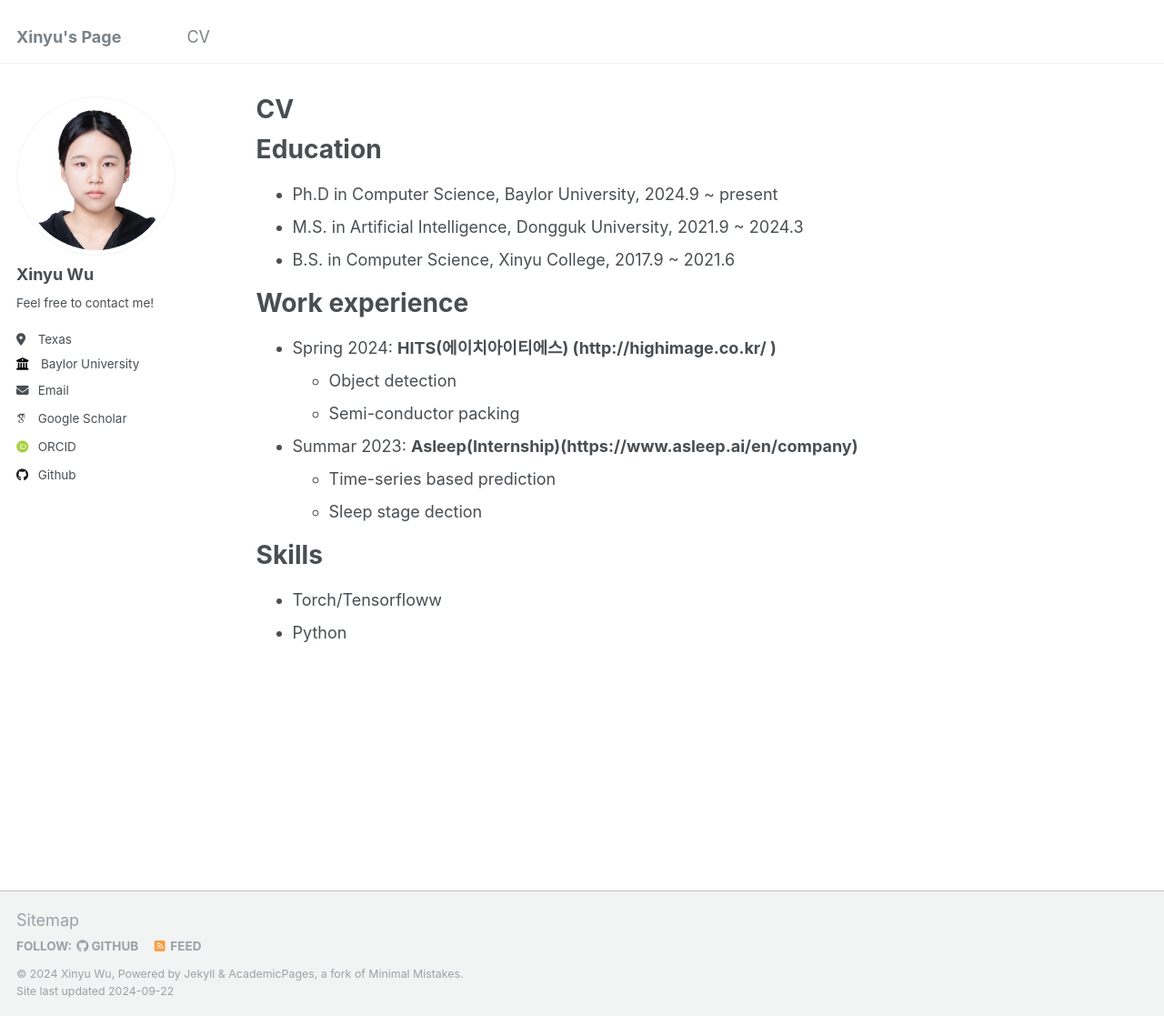
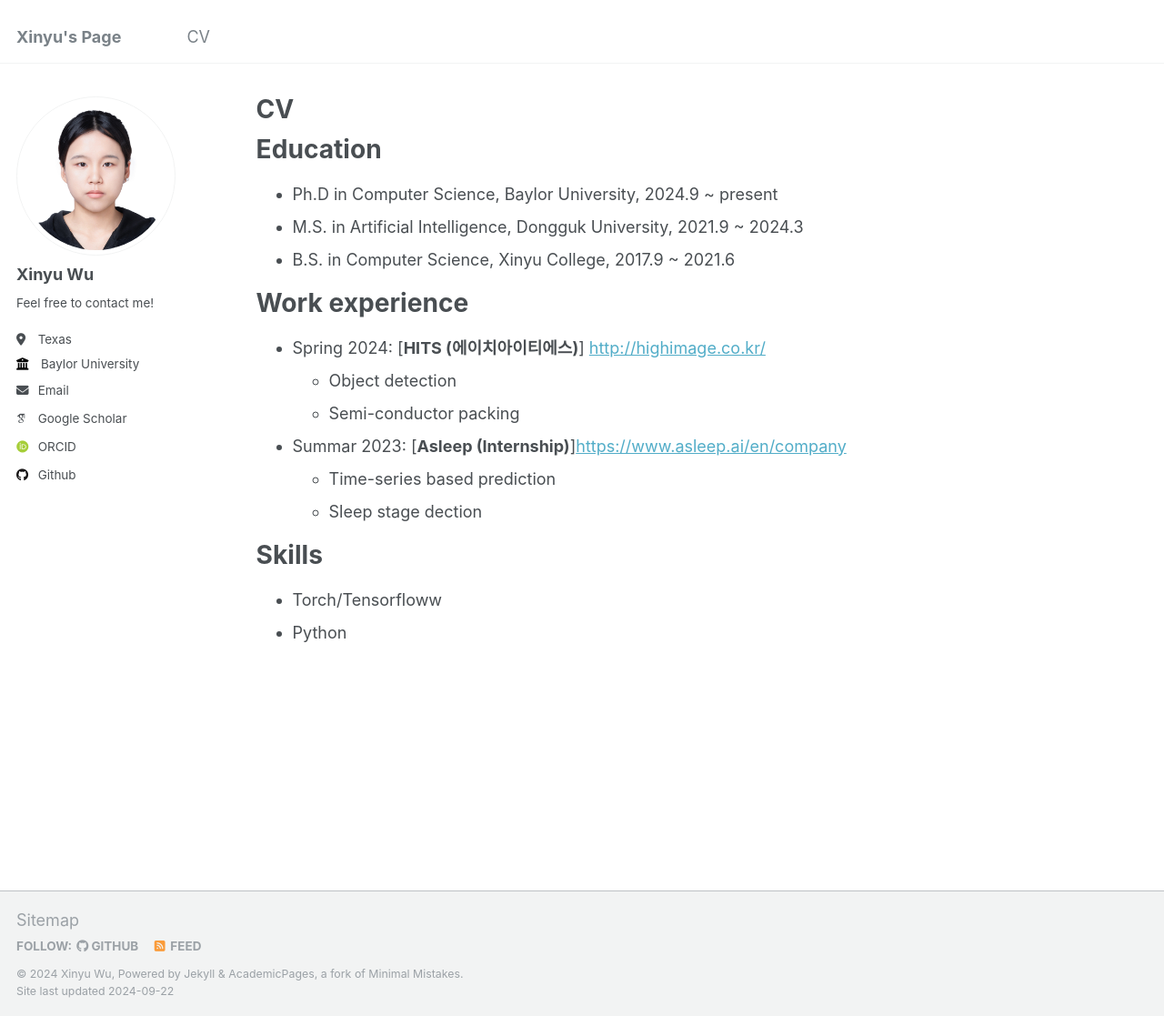
Before and after one commit to wuxinyu519/wuxinyu519.github.io, a Jekyll site: the page built from _pages/cv.md, in a window 1280 px wide and 1117 px high. Shown: the whole window at 91% size. Built offline with Jekyll 4.4.1, drawn with Linux system fonts in a browser that asks for light colours; some web fonts are replaced.

```diff
--- a/_pages/cv.md
+++ b/_pages/cv.md
@@ -17,12 +17,12 @@
 
 Work experience
 ======
-* Spring 2024: **HITS(에이치아이티에스) (http://highimage.co.kr/ )**
+* Spring 2024: [**HITS (에이치아이티에스)**] <http://highimage.co.kr/ >
   * Object detection
   * Semi-conductor packing
   <!-- * <ul http://highimage.co.kr/ > -->
 
-* Summar 2023: **Asleep(Internship)(https://www.asleep.ai/en/company)**
+* Summar 2023: [**Asleep (Internship)**]<https://www.asleep.ai/en/company>
   * Time-series based prediction
   * Sleep stage dection
 
```
Also changed, not shown: _pages/about.md (+2 -2 lines).
